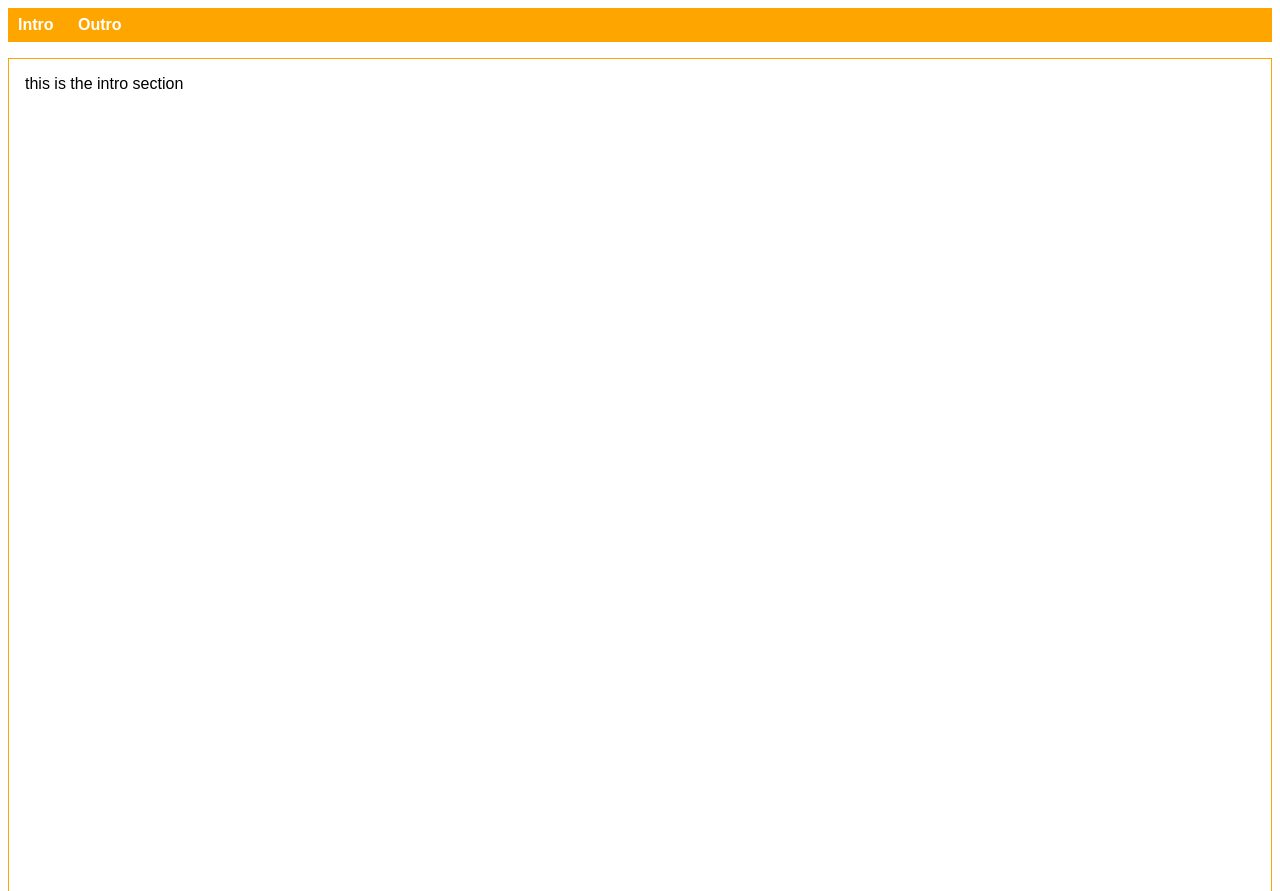
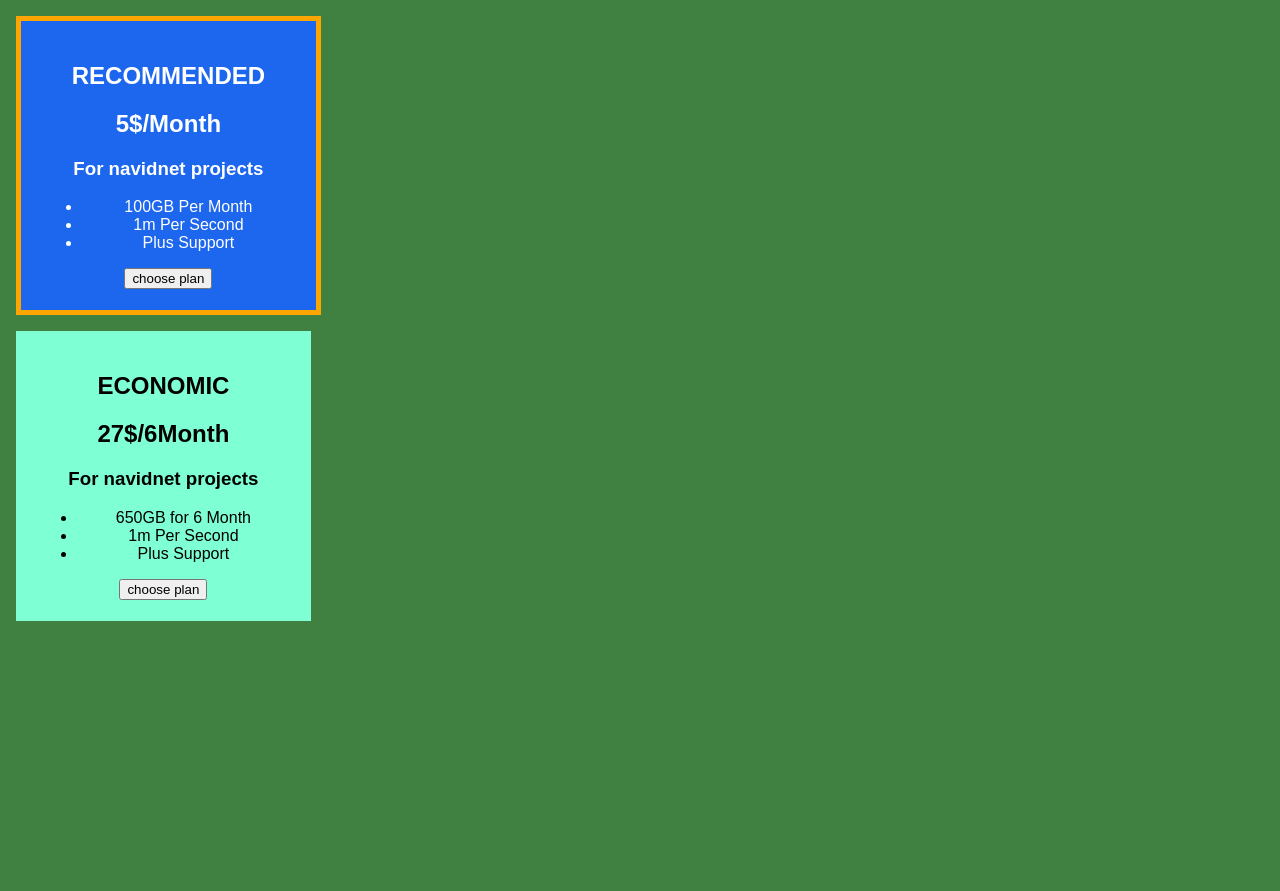
Before and after one commit to Navidabedi22/new-project, a plain HTML site: page index.html in a window 1280 px wide. Shown: the top 891 px of the page. After the commit the page ends 800 px from the top, so only its background shows below. Drawn offline with Linux system fonts and the light colour scheme.

Commit message:
problem with hover

```diff
--- a/index.html
+++ b/index.html
@@ -9,16 +9,36 @@
 
 </head>
 <body>
-    <header>
-        <nav>
-            <h1 class="intro"> Intro </h1>
-            <h1 class="outro"> Outro </h1>
-        </nav>
-    </header>
-    <body>
-        <p class="paragraph"> this is the intro section </p>
-    </body>
-
+    <div class="box">
+        <article class="plan plan__recommended">
+            <h1> RECOMMENDED</h1>
+            <h2> 5$/Month</h2>
+            <h3> For navidnet projects </h3>
+            <ul>
+                <li> 100GB Per Month</li>
+                <li> 1m Per Second </li>
+                <li> Plus Support </li>
+            </ul>
+            <div>
+            <button> choose plan </button>
+            <div>
+        </article>
+    </div>
+    <div>
+        <article class="plan plan__economic">
+            <h1> ECONOMIC </h1>
+            <h2> 27$/6Month</h2>
+            <h3> For navidnet projects </h3>
+            <ul>
+                <li> 650GB for 6 Month </li>
+                <li> 1m Per Second </li>
+                <li> Plus Support </li>
+            </ul>
+            <div>
+                <button> choose plan </button>
+            </div>
+        </article>
+    </div>
 
 </body>
 </html>
--- a/style.css
+++ b/style.css
@@ -1,23 +1,30 @@
 body {
     font-family: sans-serif;
+    background-color: rgb(64, 128, 64);
 }
 
-nav {
-    margin-bottom: 16px;
-    background-color: orange;
-    padding: 8px 0px;
+.plan {
+    background: aquamarine;
+    text-align: center;
+    padding: 21px;
+    margin: 8px;
+    display: inline-block;
+    width: 20%;
+    vertical-align:  middle;
 }
 
-h1 {
-    text-decoration: none;
+.plan__recommended {
+    background-color: rgb(29, 102, 238);
     color: white;
-    margin: 10px;
-    display: inline;
-    font-size: 16px;
+    border: 5px solid orange;
 }
-.paragraph {
-    height: 800px;
-    border: 1px solid orange !important;
-    padding: 16px;
 
+/*.plan__recommended :hover {
+    background-color: white;
+    color: rgb(29, 102, 238);
+} */
+
+.box :hover {
+    background-color: white;
+    color: rgb(29, 102, 238);
 }
```
